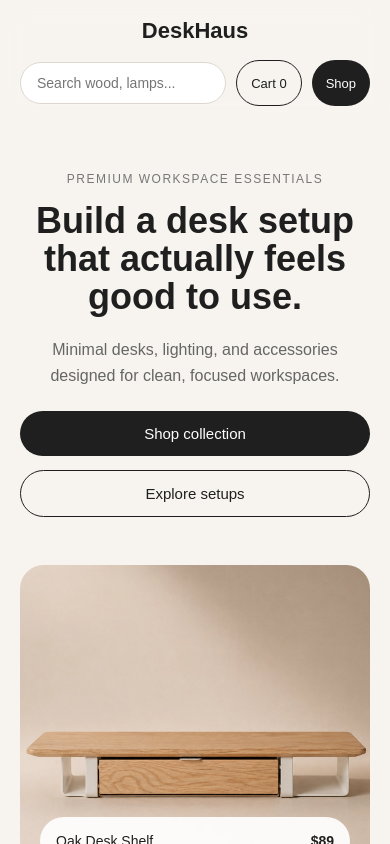
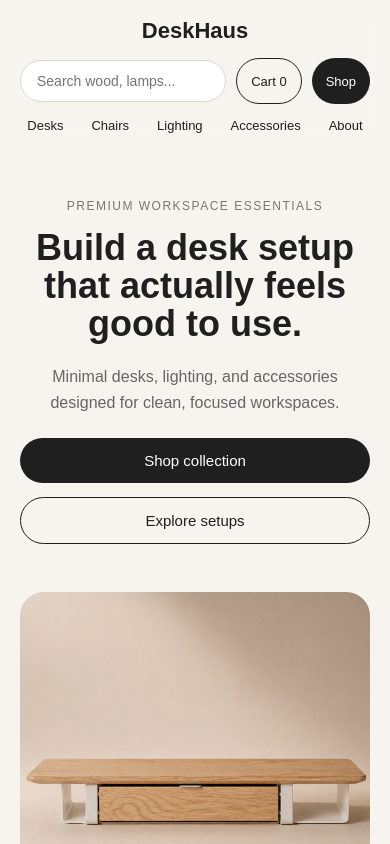
Before and after one commit to DavidGhachava/react-final-project, a React (Vite) app in the folder my-app/: page / in a window 390 px wide. Shown: the top 844 px of the page. Built offline with nearby package versions, Linux system fonts and the light colour scheme.

Commit message:
navbar responsive fix under 600px

```diff
--- a/my-app/src/index.css
+++ b/my-app/src/index.css
@@ -129,7 +129,7 @@ body {
     padding: 18px 20px;
     align-items: center;
     flex-direction: column;
-    gap: 16px;
+    gap: 14px;
   }
 
   .logo {
@@ -139,11 +139,23 @@ body {
   }
 
   .nav-links {
-    display: none;
+    display: flex;
+    order: 2;
+    width: 100%;
+    justify-content: center;
+    gap: 28px;
+    flex-wrap: wrap;
+    row-gap: 10px;
+  }
+
+  .nav-links a {
+    white-space: nowrap;
+    font-size: 13px;
   }
 
   .nav-actions {
     width: 100%;
+    order: 1;
     display: grid;
     grid-template-columns: 1fr auto auto;
     gap: 10px;
```
